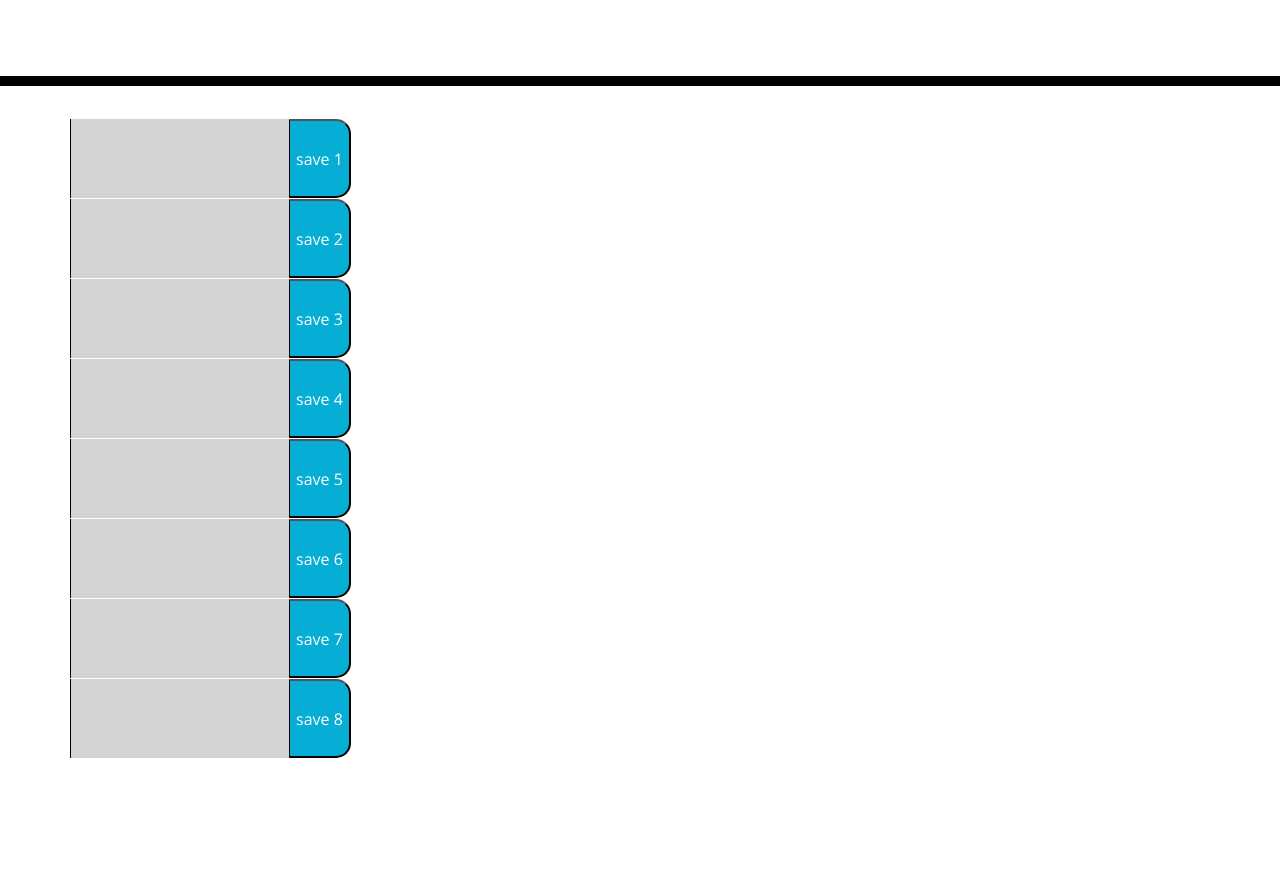
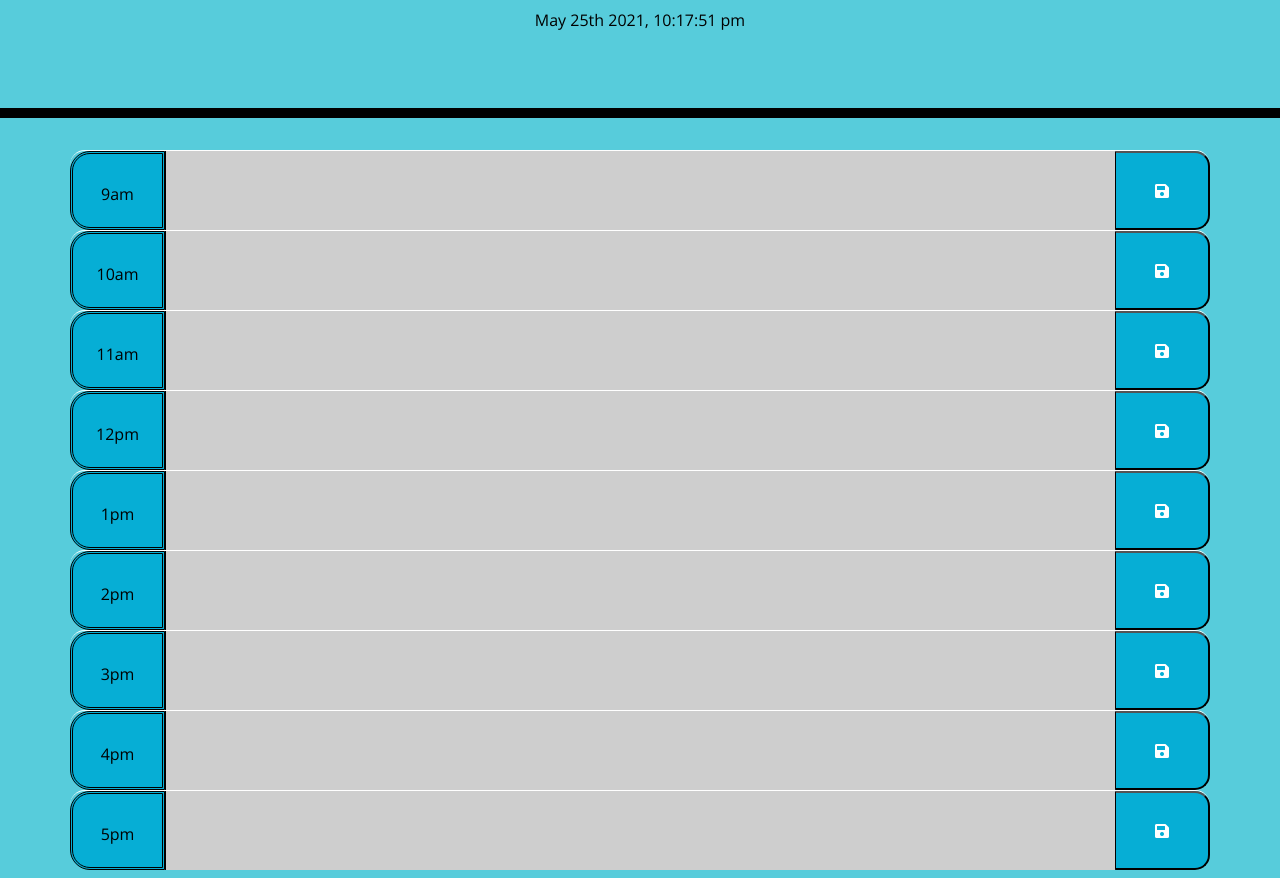
Before and after one commit to Jdogcrane/WeekdayScheduler, a plain HTML site: page index.html in a window 1280 px wide. Shown: the part 182-1060 px from the top of the page. Before the commit the page ends 948 px from the top, so only its background shows below. Drawn offline with nearby package versions, Linux system fonts and the light colour scheme.

Commit message:
added styling using presets provided and some custom stuff like sunset and sunrise/start and end of day

```diff
--- a/index.html
+++ b/index.html
@@ -18,7 +18,7 @@
   <header class="jumbotron">
     <h1 class="display-3">Work Day Scheduler</h1>
     <p class="lead">A simple calendar app for scheduling your work day</p>
-    <p id="currentDay" class="lead"></p>
+    <p id="currentDay"></p>
   </header>
   <div class="container">
     <!-- Timeblocks go here -->
@@ -26,58 +26,91 @@
 
     <!-- 9am -->
     <div class="row time-block">
-      <textarea class="block1">
+      <div class="col-md-1 hour">
+        9am
+      </div>
+      <textarea class="block1 col-md-10 description">
     </textarea>
-      <button class="saveBtn" onclick="saveBtn('input1', blocks[0])">save 1</button>
+      <button class="saveBtn col-md-1" onclick="saveBtn('input1', blocks[0])"><i class="fas fa-save"></i></button>
     </div>
     <!-- 10am -->
 
     <div class="row time-block">
-    <textarea class="block2">
+      <div class="col-md-1 hour">
+        10am
+      </div>
+      <textarea class="block2 col-md-10 description">
     </textarea>
-    <button class="saveBtn" onclick="saveBtn('input2', blocks[1])">save 2</button>
+      <button class="saveBtn col-md-1" onclick="saveBtn('input2', blocks[1])"><i class="fas fa-save"></i></button>
     </div>
 
     <!-- 11am -->
     <div class="row time-block">
-    <textarea class="block3">
+      <div class="col-md-1 hour">
+        11am
+      </div>
+      <textarea class="block3 col-md-10 description">
     </textarea>
-    <button class="saveBtn" onclick="saveBtn('input3', blocks[2])">save 3</button>
+      <button class="saveBtn col-md-1" onclick="saveBtn('input3', blocks[2])"><i class="fas fa-save"></i></button>
     </div>
 
     <!-- 12pm -->
     <div class="row time-block">
-    <textarea class="block4">
+      <div class="col-md-1 hour">
+        12pm
+      </div>
+      <textarea class="block4 col-md-10 description">
     </textarea>
-    <button class="saveBtn" onclick="saveBtn('input4', blocks[3])">save 4</button>
+      <button class="saveBtn col-md-1" onclick="saveBtn('input4', blocks[3])"><i class="fas fa-save"></i></button>
     </div>
 
     <!-- 1pm -->
     <div class="row time-block">
-    <textarea class="block5">
+      <div class="col-md-1 hour">
+        1pm
+      </div>
+      <textarea class="block5 col-md-10 description">
     </textarea>
-    <button class="saveBtn" onclick="saveBtn('input5', blocks[4])">save 5</button>
+      <button class="saveBtn col-md-1" onclick="saveBtn('input5', blocks[4])"><i class="fas fa-save"></i></button>
     </div>
 
     <!-- 2pm -->
     <div class="row time-block">
-    <textarea class="block6">
+      <div class="col-md-1 hour">
+        2pm
+      </div>
+      <textarea class="block6 col-md-10 description">
     </textarea>
-    <button class="saveBtn" onclick="saveBtn('input6', blocks[5])">save 6</button>
+      <button class="saveBtn col-md-1" onclick="saveBtn('input6', blocks[5])"><i class="fas fa-save"></i></button>
     </div>
 
     <!-- 3pm -->
     <div class="row time-block">
-    <textarea class="block7">
+      <div class="col-md-1 hour">
+        3pm
+      </div>
+      <textarea class="block7 col-md-10 description">
     </textarea>
-    <button class="saveBtn" onclick="saveBtn('input7', blocks[6])">save 7</button>
+      <button class="saveBtn col-md-1" onclick="saveBtn('input7', blocks[6])"><i class="fas fa-save"></i></button>
     </div>
 
     <!-- 4pm -->
     <div class="row time-block">
-    <textarea class="block8">
+      <div class="col-md-1 hour">
+        4pm
+      </div>
+      <textarea class="block8 col-md-10 description">
     </textarea>
-    <button class="saveBtn" onclick="saveBtn('input8', blocks[7])">save 8</button>
+      <button class="saveBtn col-md-1" onclick="saveBtn('input8', blocks[7])"><i class="fas fa-save"></i></button>
+    </div>
+
+    <div class="row time-block">
+      <div class="col-md-1 hour">
+        5pm
+      </div>
+      <textarea class="block9 col-md-10 description">
+    </textarea>
+      <button class="saveBtn col-md-1" onclick="saveBtn('input9', blocks[8])"><i class="fas fa-save"></i></button>
     </div>
 
     <h3></h3>
--- a/script.js
+++ b/script.js
@@ -4,7 +4,7 @@ var hours = moment().format('H')
 // var date = new Date();
 // var hours = date.getHours();
 console.log(hours)
-document.getElementById("currentDay").value = date;
+document.getElementById("currentDay").textContent = date;
 
 // Each hour block in an array
 var blocks = [
@@ -15,16 +15,17 @@ var blocks = [
     block5 = document.querySelector(".block5"),
     block6 = document.querySelector(".block6"),
     block7 = document.querySelector(".block7"),
-    block8 = document.querySelector(".block8")
+    block8 = document.querySelector(".block8"),
+    block9 = document.querySelector(".block9")
 ];
 // Sets styling depending on past, current or future for each block depending on the values we receive from our for loop
 function whatTime(hour, block) {
     if (hours == hour) {
-        block.style.backgroundColor = "green";
+        block.style.backgroundColor = "blueviolet";
     } else if (hours < hour) {
         block.style.backgroundColor = "red";
     } else if (hours > hour) {
-        block.style.backgroundColor = "lightgrey";
+        block.style.backgroundColor = "rgb(206, 206, 206)";
     }
 };
 // saves into local storage based off the key returned when the button is clicked
@@ -62,3 +63,13 @@ blocks[6].textContent = x7;
 
 var x8 = localStorage.getItem("input8");
 blocks[7].textContent = x8;
+
+var x9 = localStorage.getItem("input9");
+blocks[8].textContent = x9;
+// added sunrise and sunset for background color if its the start or end of the day
+if (hours == 9 || hours == 17) {
+    document.body.style.backgroundColor = "orange";
+
+} else {
+    document.body.style.backgroundColor = "rgb(87, 204, 219)";
+}
--- a/style.css
+++ b/style.css
@@ -2,6 +2,8 @@ body {
   font-family: 'Open Sans', sans-serif;
   font-size: 16px;
   line-height: 1;
+  transition: 200ms;
+  background-color: rgb(87, 204, 219);
 }
 
 textarea {
@@ -11,6 +13,11 @@ textarea {
   color: #000000;
   border-left: 1px solid black;
   padding: 10px;
+}
+
+textarea:hover {
+  text-shadow: 5px 2px 5px black;
+  transition: 200ms;
 }
 
 .jumbotron {
@@ -28,6 +35,7 @@ textarea {
 .time-block {
   text-align: center;
   border-radius: 15px;
+  color: #06aed5;
 }
 
 .row {
@@ -39,23 +47,11 @@ textarea {
 .hour {
   background-color: #ffffff;
   color: #000000;
-  border-top: 1px dashed #000000;
+  border-style: double;
+  background-color: #06aed5;
+  border-radius: 20px 0 0 20px;
 }
 
-.past {
-  background-color: #d3d3d3;
-  color: white;
-}
-
-.present {
-  background-color: #ff6961;
-  color: white;
-}
-
-.future {
-  background-color: #77dd77;
-  color: white;
-}
 
 .saveBtn {
   border-left: 1px solid black;
@@ -68,21 +64,10 @@ textarea {
 .saveBtn i:hover {
   font-size: 20px;
   transition: all 0.3s ease-in-out;
+  background-color: blueviolet;
 }
 
-input {
-  width: 90%;
-  padding: 25px;
-  flex: auto;
-  flex-wrap: wrap;
+.saveBtn:hover {
+  background-color: blueviolet;
+  transition: 200ms;
 }
-
-footer {
-text-align: center;
-margin: 20px;
-}
-
-h3 {
-  float: left;
-  inline-size: auto;
-}
```
Lines whose indentation alone changed are shown as unchanged.
